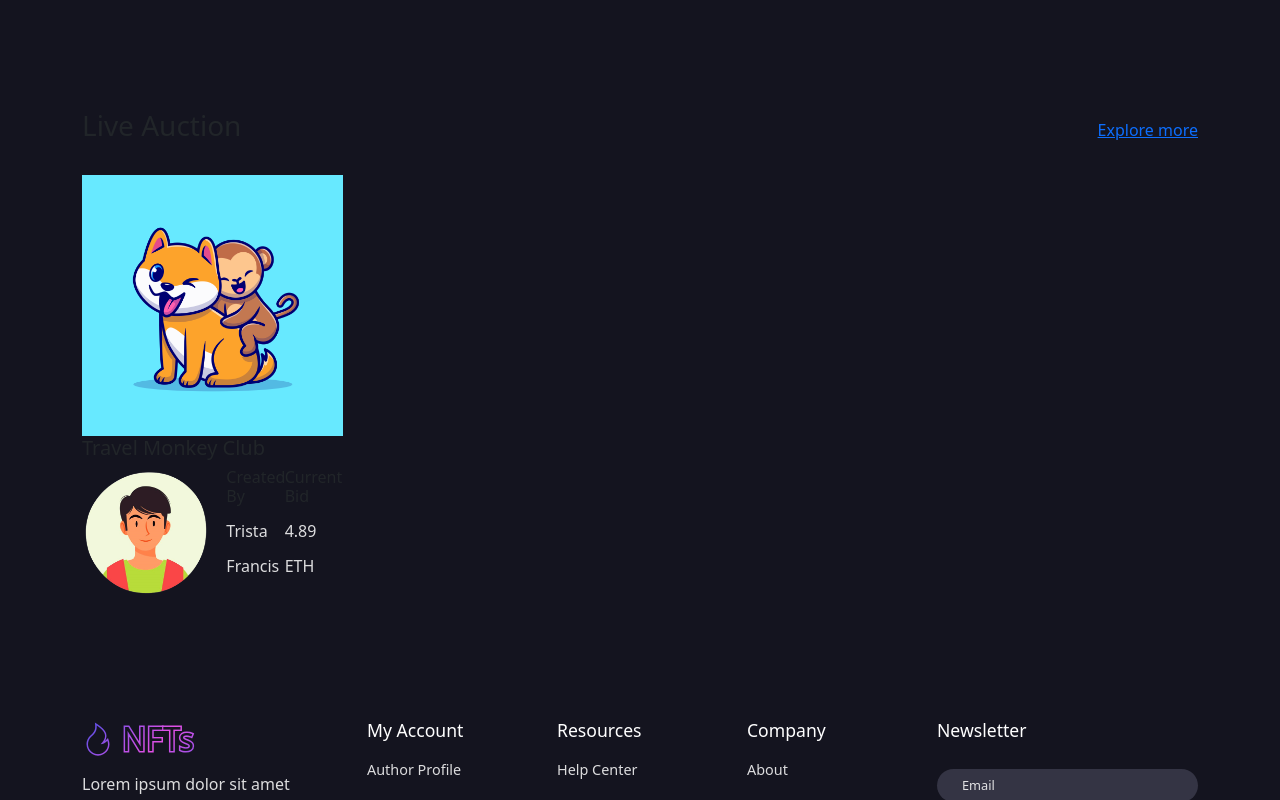
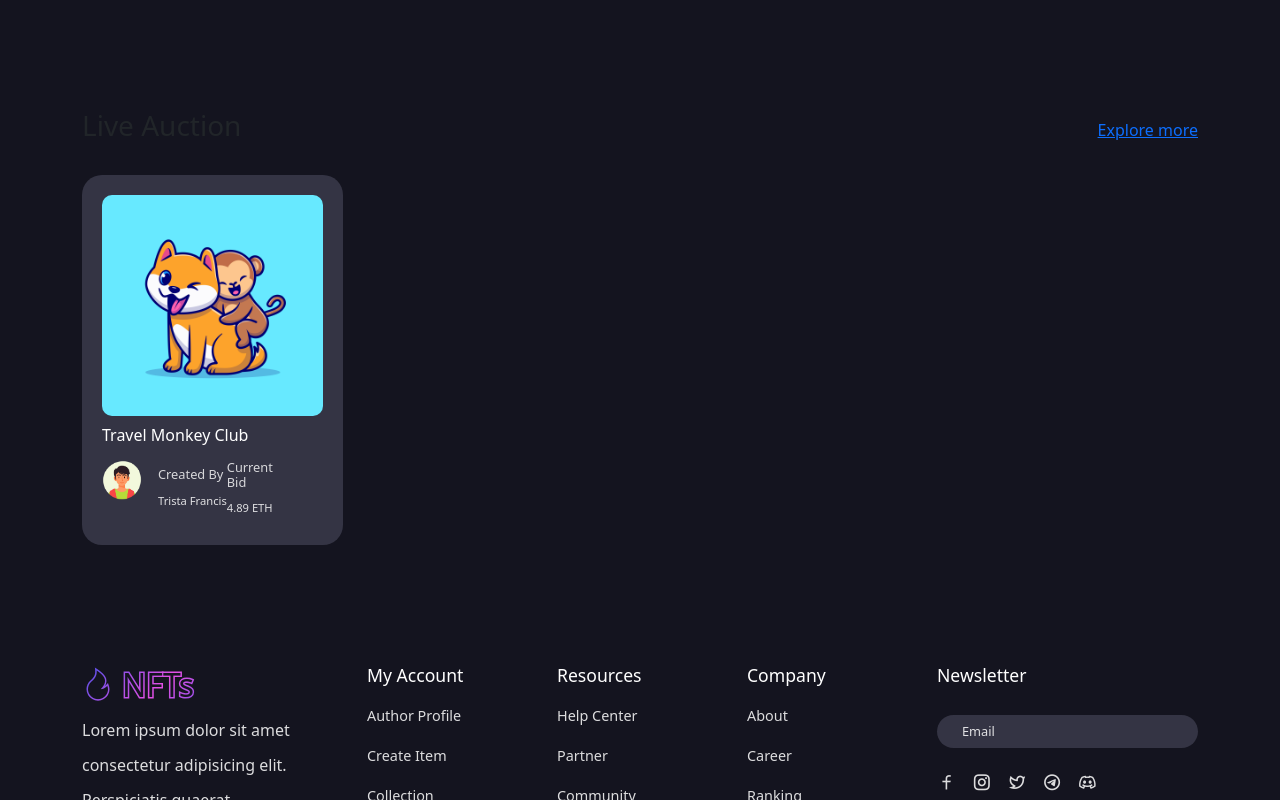
Before and after one commit to tkaveen/NFT-Marketplace-ReactJS, a React (Create React App) app: page /Home in a window 1280 px wide. Shown: the part 701-1501 px from the top of the page. Built offline with nearby package versions, Linux system fonts and the light colour scheme.

Commit message:
LiveAuction card css added

```diff
--- a/src/components/UI/Live-auction/LiveAuction.css
+++ b/src/components/UI/Live-auction/LiveAuction.css
@@ -0,0 +1,37 @@
+.single__nft__card {
+  padding: 20px;
+  background: #343444;
+  border-radius: 20px;
+}
+
+.nft__img img {
+  border-radius: 10px;
+}
+
+.nft__img {
+  margin-bottom: 10px;
+}
+
+.nft__title {
+  color: #fff;
+  font-size: 1rem;
+  margin-bottom: 15px;
+}
+
+.creator__img {
+  width: 40px;
+  height: 40px;
+}
+
+.creator__info h6 {
+  font-size: 0.8rem;
+  color: #fff;
+  opacity: 80%;
+  margin-bottom: 0;
+}
+
+.creator__info p {
+  font-size: 0.7rem;
+  color: #fff;
+  margin-bottom: 0;
+}
--- a/src/components/UI/Live-auction/LiveAuction.jsx
+++ b/src/components/UI/Live-auction/LiveAuction.jsx
@@ -3,6 +3,7 @@ import { Container, Row, Col } from "reactstrap";
 import { Link } from "react-router-dom";
 import img1 from "../../../assets/images/img-01.jpg";
 import avt1 from "../../../assets/images/ava-01.png";
+import "./LiveAuction.css";
 
 const LiveAuction = () => {
   return (
```
